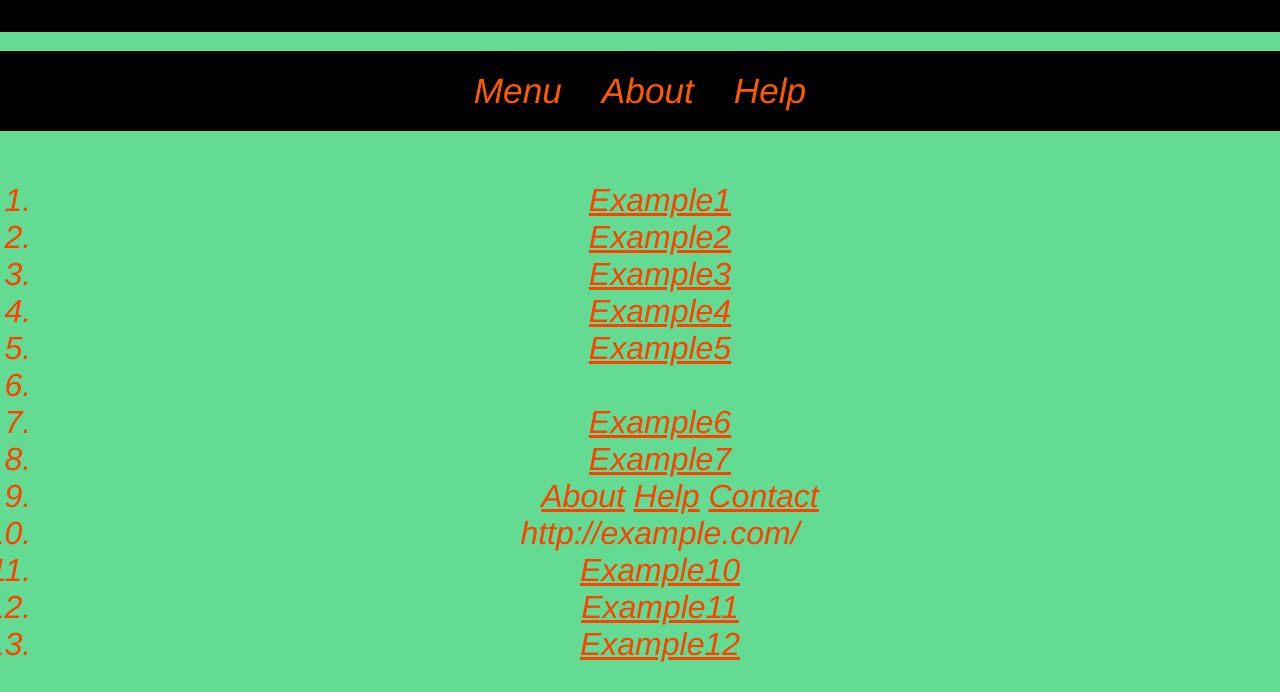
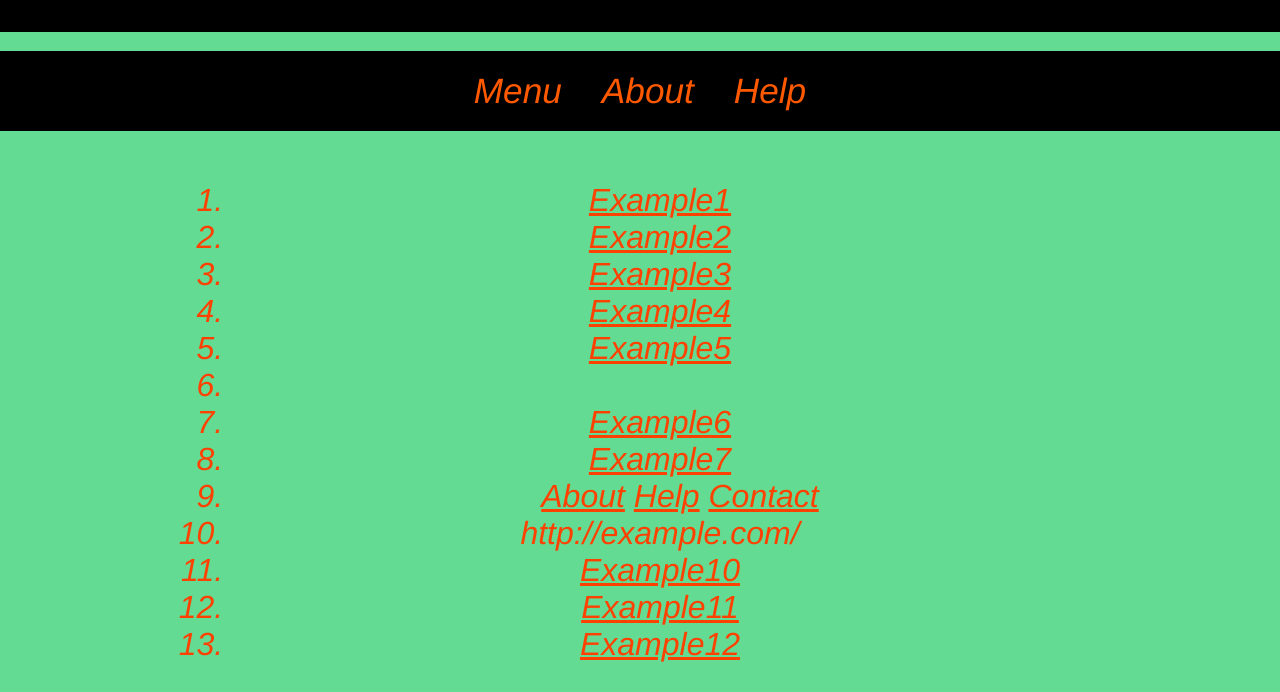
Before and after one commit to KoschavtcevDaniel/KoschavtcevDaniel3.github.io, a plain HTML site: page index.html in a window 1280 px wide. Shown: the part 88-780 px from the top of the page. Drawn offline with Linux system fonts and the light colour scheme.

Commit message:
Update style.css

```diff
--- a/style.css
+++ b/style.css
@@ -136,7 +136,6 @@
   .main{
     display: flex;
     flex-direction: column;
-    width: 100vw;
   }
   .header{
     margin: 0;
@@ -148,9 +147,8 @@
   }
   #hrefs{
     margin: 0;
-    width: 100%;
+    width: 70%;
     order: 1;
-    justify-content: center;
   }
   #table{
     margin: 0;
```
